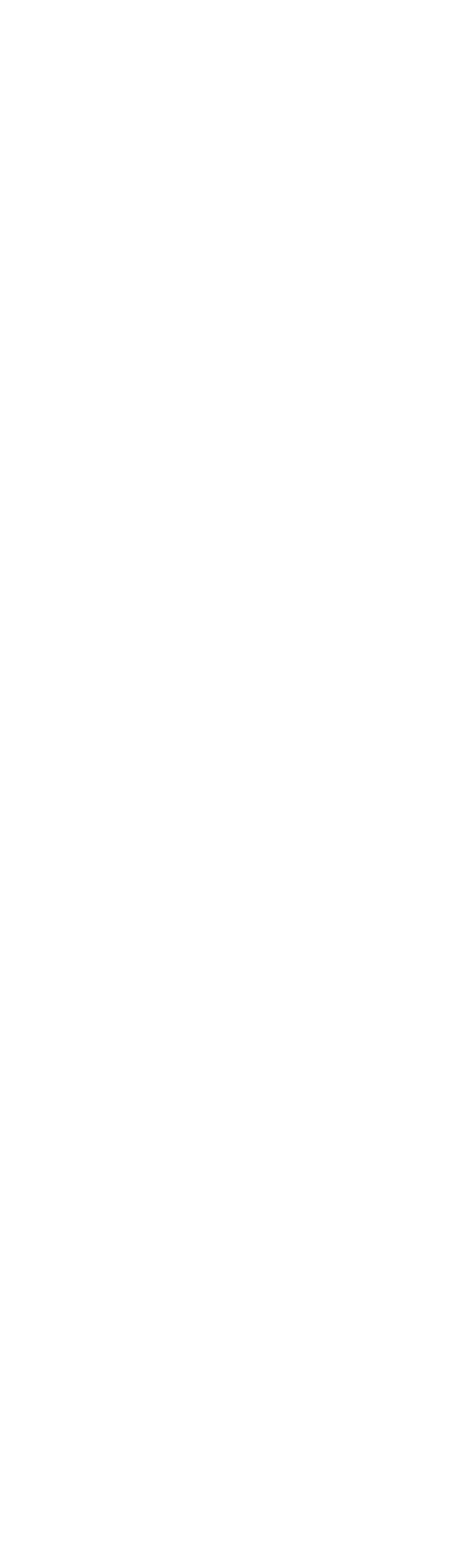
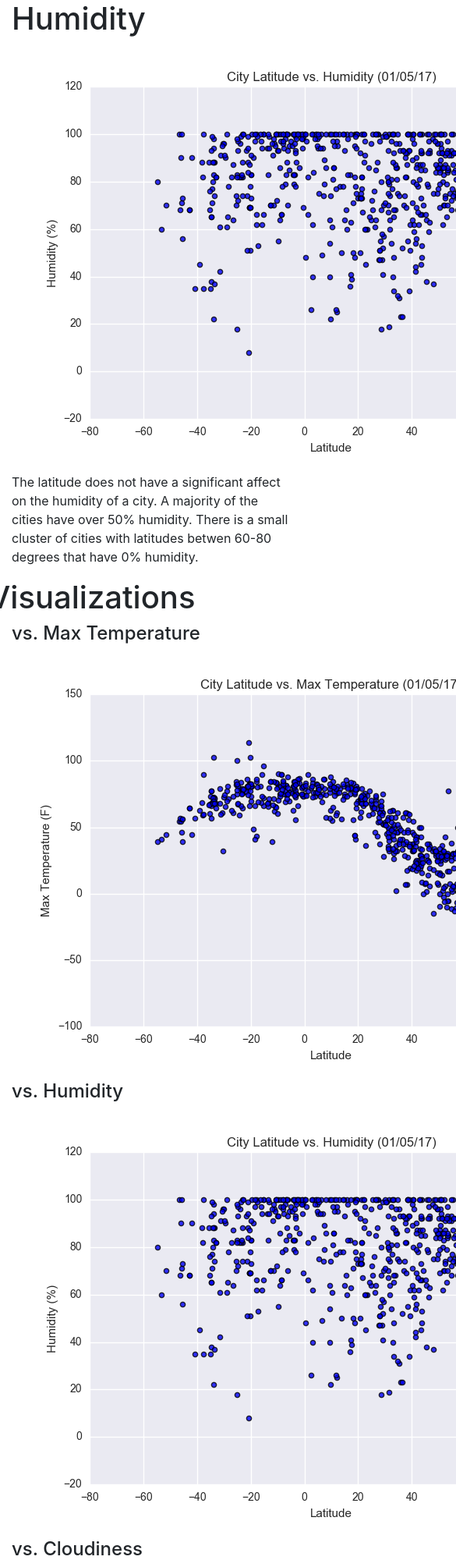
Before and after one commit to jroy22/Web-Design-challenge, a plain HTML site: page humidity.html in a window 390 px wide. Shown: the top 2000 px of the page at 78% size, 585 px wide, since content can reach past the window. Before the commit the page ends 844 px from the top, so only its background shows below. Drawn offline with nearby package versions, Linux system fonts and the light colour scheme.

Commit message:
added code for humidity visualization

```diff
--- a/humidity.html
+++ b/humidity.html
@@ -4,14 +4,59 @@
 <head>
 
     <meta charset="UTF-8">
-    <title>Landing Page</title>
+    <title>Humidity</title>
     <link rel="stylesheet" href="https://stackpath.bootstrapcdn.com/bootstrap/4.3.1/css/bootstrap.min.css" integrity="sha384-ggOyR0iXCbMQv3Xipma34MD+dH/1fQ784/j6cY/iJTQUOhcWr7x9JvoRxT2MZw1T" crossorigin="anonymous">
     <link rel="stylesheet" href="style.css">
 
 </head>
 
 <body>
+    <div class="container">
+        <div class="row">
 
+          <div class="col-sm-7">
+            <h1>Humidity</h1>
+            <img src="Resources\assets\images\Fig2.png" class="thumbnail" alt="Latitude vs Humidity">
+            <p>The latitude does not have a significant affect on the humidity of a city. A majority of the cities have over 50% humidity.
+                There is a small cluster of cities with latitudes betwen 60-80 degrees that have 0% humidity.
+            </p>
+          </div>
+
+          <div cass="col-sm-6">
+            <div class = row>
+            <h1>Visualizations</h1>
+                 <div class = "container">
+                    <div class="col-sm-6">
+                        <h4>vs. Max Temperature</h4>
+                        <a href="temperature.html">
+                            <img src="Resources\assets\images\Fig1.png" class="thumbnail" alt="Latitude vs Temperature">
+                        </a>
+                    </div>
+
+                    <div class="col-sm-6">
+                         <h4>vs. Humidity</h4>
+                        <a href="humidity.html">
+                            <img src="Resources\assets\images\Fig2.png" class="thumbnail" alt="Latitude vs Humidity">
+                        </a>
+                    </div>
+
+                    <div class="col-sm-6">
+                        <h4>vs. Cloudiness</h4>
+                        <a href="cloudiness.html">
+                             <img src="Resources\assets\images\Fig3.png" class="thumbnail" alt="Latitude vs Cloudiness">
+                        </a>
+                    </div>
+
+                    <div class="col-sm-6">
+                        <h4>vs. Wind Speed</h4>
+                        <a href="wind_speed.html">
+                            <img src="Resources\assets\images\Fig4.png" class="thumbnail" alt="Latitude vs Wind Speed">
+                        </a>
+                    </div>
+                </div>
+            </div>
+         </div>
+    </div>
 
 </body>
 </html>
```
